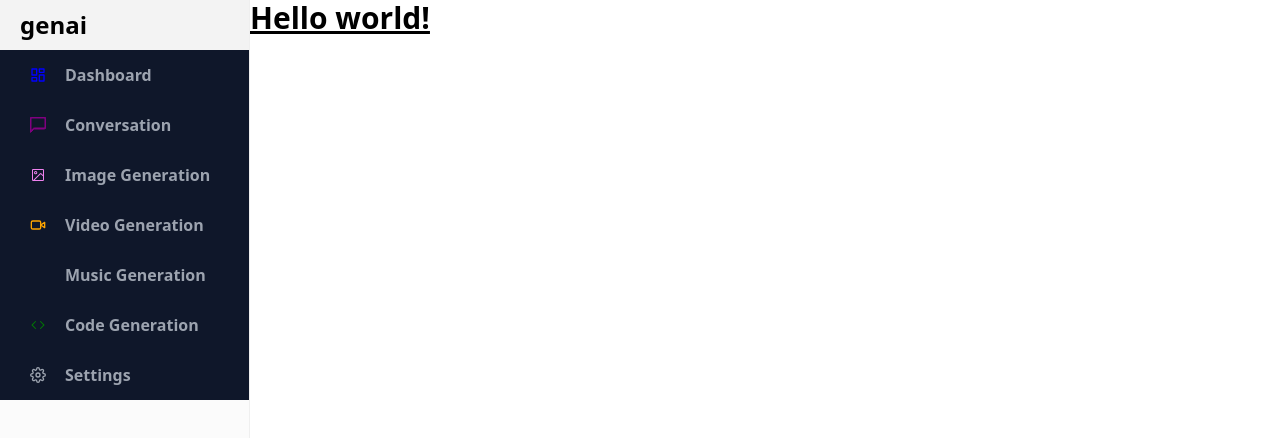
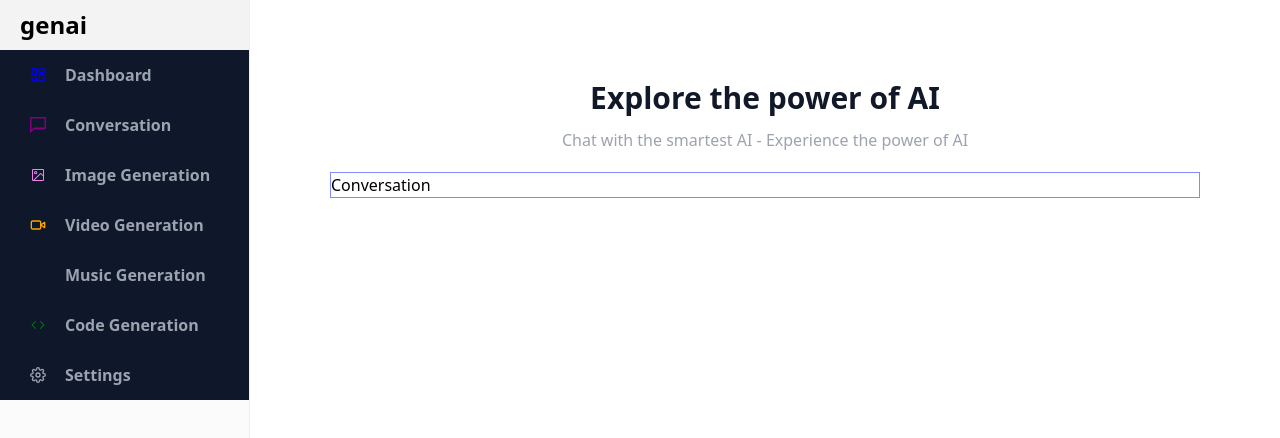
Before and after one commit to ABHI5645/chatGpt-kids, a Next.js app: page / in a window 1280 px wide. Shown: the top 438 px of the page. Built offline with nearby package versions, Linux system fonts and the light colour scheme; some icons are missing.

Commit message:
dashboard page hero section

```diff
--- /dev/null
+++ b/src/components/Hero.jsx
@@ -0,0 +1,14 @@
+const HeroSection = () => {
+  return (
+    <div>
+      <h2 className="text-center text-2xl font-bold text-gray-900 md:text-3xl">
+        Explore the power of AI
+      </h2>
+      <p className="text-gray-400 mt-[3%]">
+        Chat with the smartest AI - Experience the power of AI
+      </p>
+    </div>
+  );
+};
+
+export default HeroSection;
--- a/src/pages/index.js
+++ b/src/pages/index.js
@@ -8,6 +8,7 @@ import { BsChatLeft, BsCode } from "react-icons/bs";
 import { GoImage } from "react-icons/go";
 import { PiMusicNotesSimpleBold } from "react-icons/pi";
 import { FiSettings } from "react-icons/fi";
+import HeroSection from "@/components/Hero";
 
 const inter = Inter({ subsets: ["latin"] });
 
@@ -19,7 +20,10 @@ export default function Home() {
           <MenuItem>
             <h2 className="text-2xl font-bold">genai</h2>
           </MenuItem>
-          <MenuItem icon={<LuLayoutDashboard style={{ color: "blue" }} />} className="text-gray-400 font-semibold">
+          <MenuItem
+            icon={<LuLayoutDashboard style={{ color: "blue" }} />}
+            className="text-gray-400 font-semibold"
+          >
             Dashboard
           </MenuItem>
           <MenuItem
@@ -36,25 +40,48 @@ export default function Home() {
           >
             Conversation
           </MenuItem>
-          <MenuItem icon={<GoImage style={{ color: "violet" }} />} className="text-gray-400 font-semibold">
+          <MenuItem
+            icon={<GoImage style={{ color: "violet" }} />}
+            className="text-gray-400 font-semibold"
+          >
             Image Generation
           </MenuItem>
-          <MenuItem icon={<LuVideo style={{ color: "orange" }} />} className="text-gray-400 font-semibold">
+          <MenuItem
+            icon={<LuVideo style={{ color: "orange" }} />}
+            className="text-gray-400 font-semibold"
+          >
             Video Generation
           </MenuItem>
           <MenuItem
-            icon={<PiMusicNotesSimpleBold style={{ color: "lightgreen" }}/>}
+            icon={<PiMusicNotesSimpleBold style={{ color: "lightgreen" }} />}
             className="text-gray-400 font-semibold"
           >
             Music Generation
           </MenuItem>
-          <MenuItem icon={<BsCode style={{ color: "green" }} />} className="text-gray-400 font-semibold">
+          <MenuItem
+            icon={<BsCode style={{ color: "green" }} />}
+            className="text-gray-400 font-semibold"
+          >
             Code Generation
           </MenuItem>
-          <MenuItem icon={<FiSettings />} className="text-gray-400 font-semibold">Settings</MenuItem>
+          <MenuItem
+            icon={<FiSettings />}
+            className="text-gray-400 font-semibold"
+          >
+            Settings
+          </MenuItem>
         </Menu>
       </Sidebar>
-      <h1 className="text-3xl font-bold underline">Hello world!</h1>
+      {/*<h1 className="text-3xl font-bold underline">Explore the power of Ai</h1>*/}
+      <section className="flex flex-col gap-5 justify-items-center pt-20 items-center w-full ">
+        <HeroSection />
+
+        <div className="flex flex-col w-full justify-center items-center px-20">
+          <div className=" border border-indigo-400 w-full">
+            <p className="text-black"> Conversation</p>
+          </div>
+        </div>
+      </section>
     </div>
   );
 }
```
